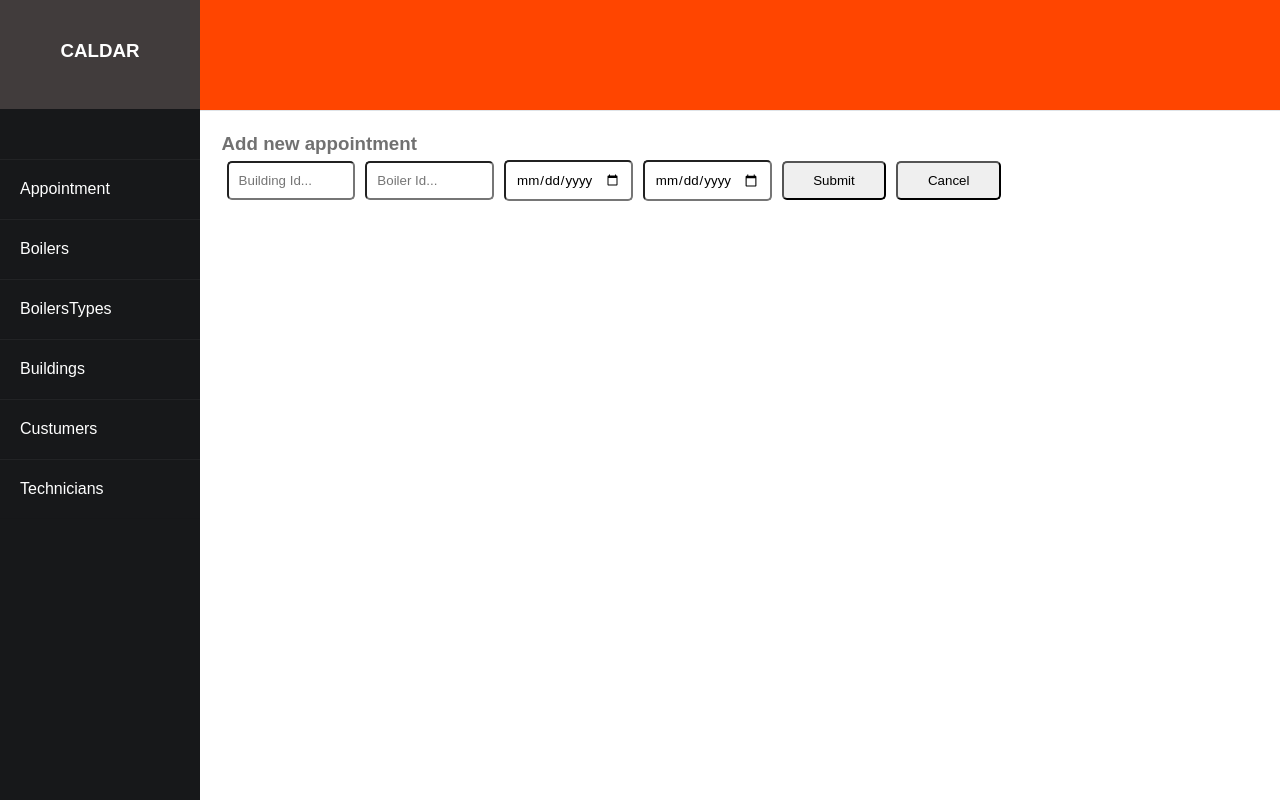
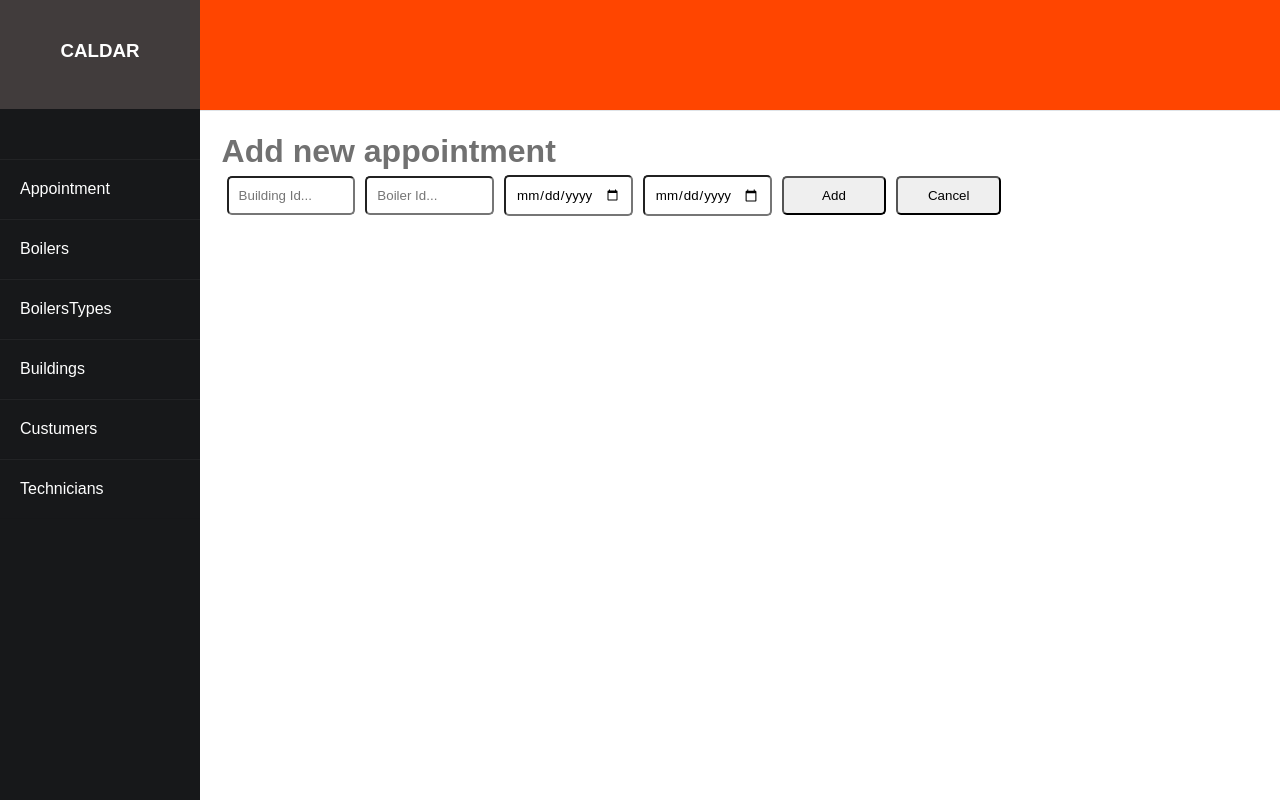
Before and after one commit to DavidArroyo92/caldar-m4-FE, a React (Create React App) app: page /appointment in a window 1280 px wide. Both pictures are taken after a click on the button "New". Built offline with nearby package versions, Linux system fonts and the light colour scheme.

Commit message:
Add a switch option to Save/Submit button options

```diff
--- a/src/components/Appointments/AddAppointment.js
+++ b/src/components/Appointments/AddAppointment.js
@@ -68,7 +68,7 @@ export default class AddAppointment extends Component {
     render() {
         return (
             <div>
-                <h3>{this.state.id ? "Edit appointment" : "Add new appointment"}</h3>
+                <h1>{this.state.id ? "Edit appointment" : "Add new appointment"}</h1>
                 <form onSubmit={this.onSubmit}>
                     <input type="hidden" name="id" value={this.state.id} />
                         <input
@@ -101,9 +101,20 @@ export default class AddAppointment extends Component {
                             value={this.state.end_timestamp}
                             onChange={this.onChange}
                         />
-                         <input type="submit" value="Submit"
-                         className={styles.input}
-                         />
+
+                         {this.state.id ?
+                        <input
+                            type="submit"
+                            value="Save"
+                            className={styles.input}
+                        />
+                        :
+                        <input
+                        type="submit"
+                        value="Add"
+                        className={styles.input}
+                    />}
+
                         <input
                         type="button"
                         value="Cancel"
```
